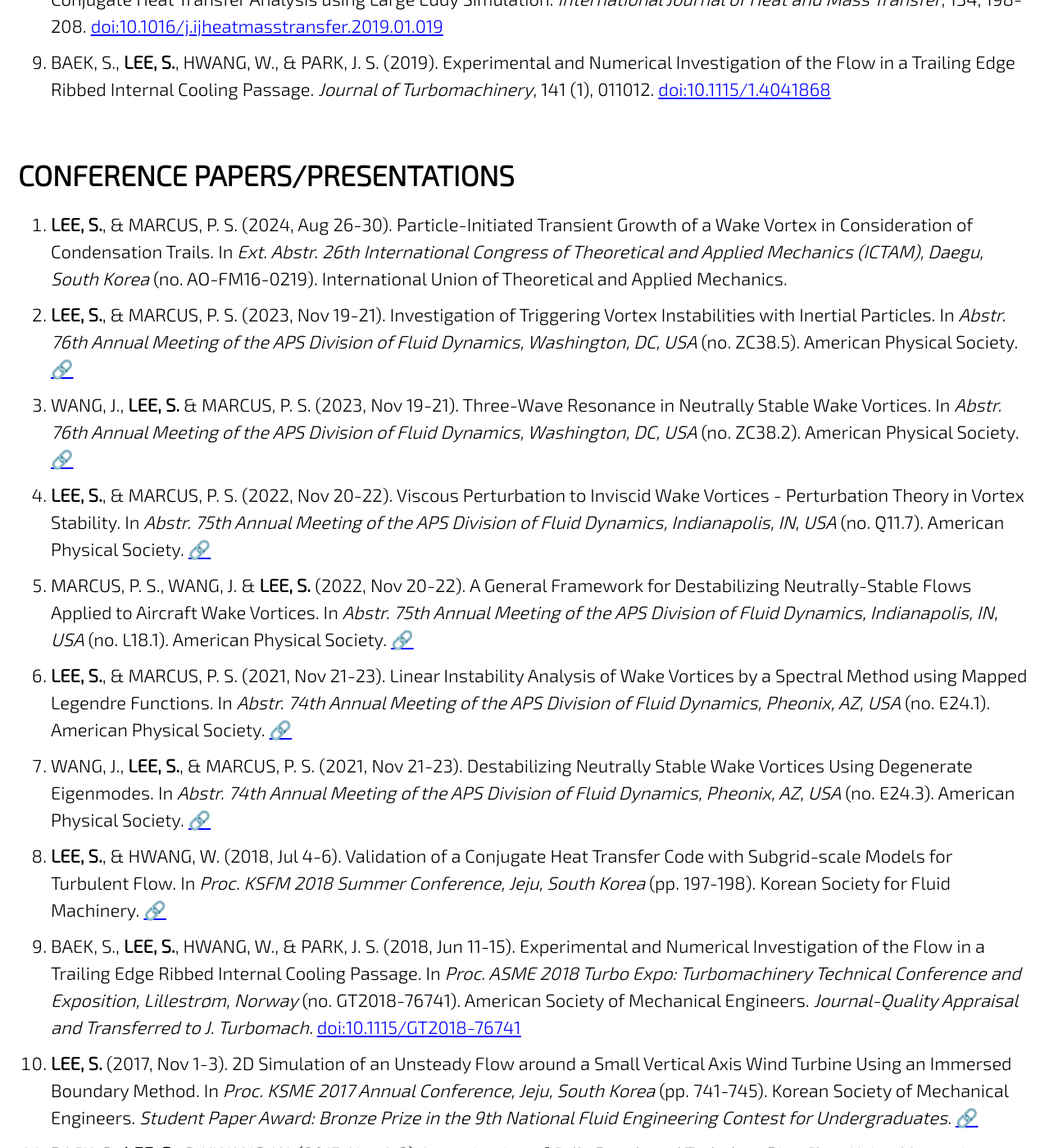
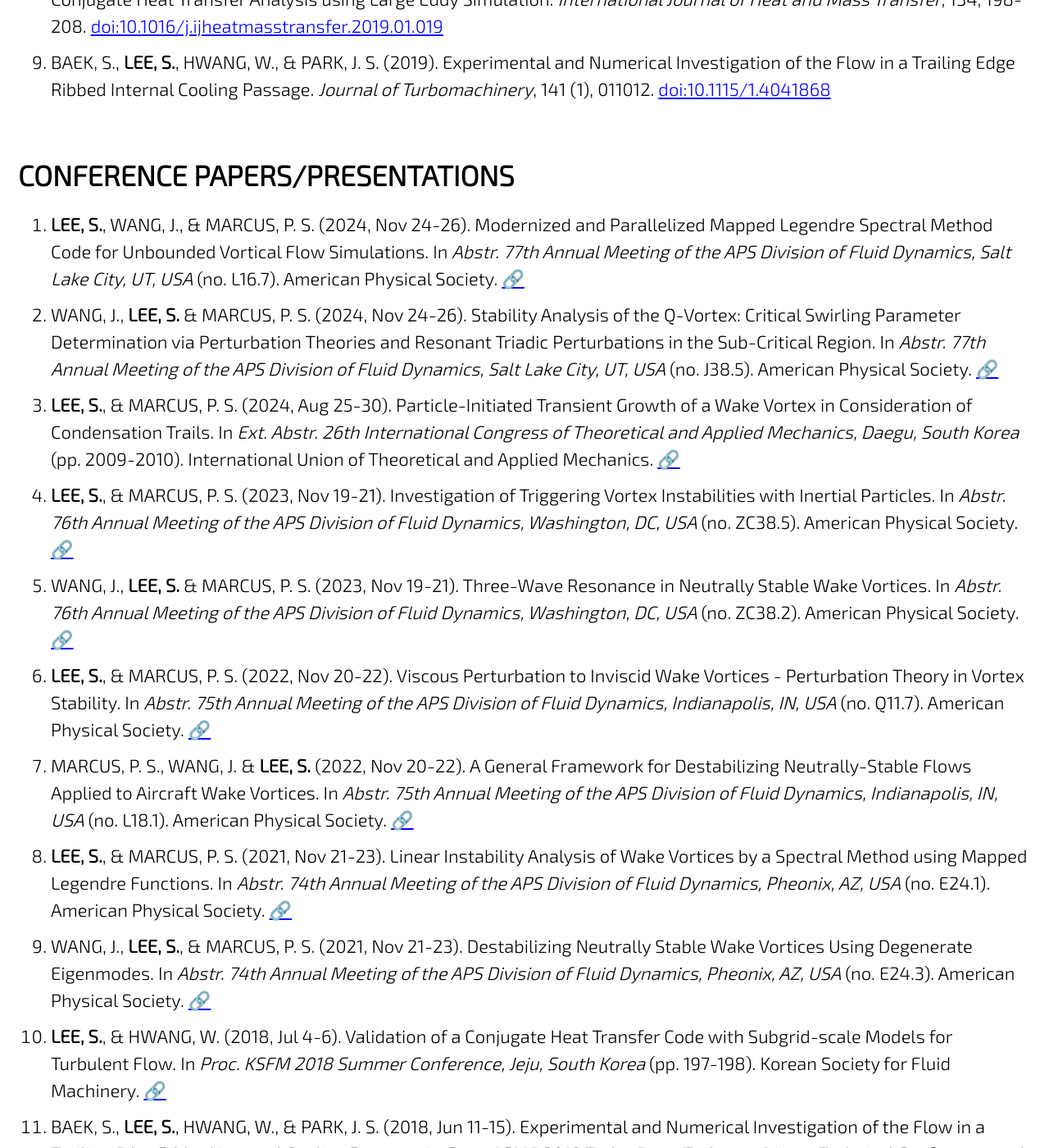
Before and after one commit to jun9303/jun9303.github.io, a Jekyll site: the page built from _pages/publications.md, in a window 1280 px wide and 1400 px high, scrolled down 1024 px. Shown: the whole window at 82% size. Built offline with Jekyll 4.4.1, drawn with Linux system fonts in a browser that asks for light colours; cached includes are drawn as plain includes; nearby versions of some CDN libraries; emoji names are drawn with the system emoji font; some of the changed text lies outside the part shown.

Commit message:
Pub update

```diff
--- a/_pages/publications.md
+++ b/_pages/publications.md
@@ -24,7 +24,10 @@ https://doi.org/10.1093/jcde/qwad059)
 
 # CONFERENCE PAPERS/PRESENTATIONS
 
-1. **LEE, S.**, & MARCUS, P. S. (2024, Aug 26-30). Particle-Initiated Transient Growth of a Wake Vortex in Consideration of Condensation Trails. In *Ext. Abstr. 26th International Congress of Theoretical and Applied Mechanics (ICTAM), Daegu, South Korea* (no. AO-FM16-0219). International Union of Theoretical and Applied Mechanics.
+
+1. **LEE, S.**, WANG, J., & MARCUS, P. S. (2024, Nov 24-26). Modernized and Parallelized Mapped Legendre Spectral Method Code for Unbounded Vortical Flow Simulations. In *Abstr. 77th Annual Meeting of the APS Division of Fluid Dynamics, Salt Lake City, UT, USA* (no. L16.7). American Physical Society. [:link:](https://meetings.aps.org/Meeting/DFD24/Session/L16.7)
+1. WANG, J., **LEE, S.** & MARCUS, P. S. (2024, Nov 24-26). Stability Analysis of the Q-Vortex: Critical Swirling Parameter Determination via Perturbation Theories and Resonant Triadic Perturbations in the Sub-Critical Region. In *Abstr. 77th Annual Meeting of the APS Division of Fluid Dynamics, Salt Lake City, UT, USA* (no. J38.5). American Physical Society. [:link:](https://meetings.aps.org/Meeting/DFD24/Session/J38.5)
+1. **LEE, S.**, & MARCUS, P. S. (2024, Aug 25-30). Particle-Initiated Transient Growth of a Wake Vortex in Consideration of Condensation Trails. In *Ext. Abstr. 26th International Congress of Theoretical and Applied Mechanics, Daegu, South Korea* (pp. 2009-2010). International Union of Theoretical and Applied Mechanics. [:link:](https://nl.go.kr/seoji/contents/S80100000000.do?schM=intgr_detail_view_isbn&isbn=9791198476098)
 1. **LEE, S.**, & MARCUS, P. S. (2023, Nov 19-21). Investigation of Triggering Vortex Instabilities with Inertial Particles. In *Abstr. 76th Annual Meeting of the APS Division of Fluid Dynamics, Washington, DC, USA* (no. ZC38.5). American Physical Society. [:link:](https://meetings.aps.org/Meeting/DFD23/Session/ZC38.5)
 1. WANG, J., **LEE, S.** & MARCUS, P. S. (2023, Nov 19-21). Three-Wave Resonance in Neutrally Stable Wake Vortices. In *Abstr. 76th Annual Meeting of the APS Division of Fluid Dynamics, Washington, DC, USA* (no. ZC38.2). American Physical Society. [:link:](https://meetings.aps.org/Meeting/DFD23/Session/ZC38.2)
 1. **LEE, S.**, & MARCUS, P. S. (2022, Nov 20-22). Viscous Perturbation to Inviscid Wake Vortices - Perturbation Theory in Vortex Stability. In *Abstr. 75th Annual Meeting of the APS Division of Fluid Dynamics, Indianapolis, IN, USA* (no. Q11.7). American Physical Society. [:link:](https://meetings.aps.org/Meeting/DFD22/Session/Q11.7)
@@ -32,7 +35,7 @@ https://doi.org/10.1093/jcde/qwad059)
 1. **LEE, S.**, & MARCUS, P. S. (2021, Nov 21-23). Linear Instability Analysis of Wake Vortices by a Spectral Method using Mapped Legendre Functions. In *Abstr. 74th Annual Meeting of the APS Division of Fluid Dynamics, Pheonix, AZ, USA* (no. E24.1). American Physical Society. [:link:](https://meetings.aps.org/Meeting/DFD21/Session/E24.1)
 1. WANG, J., **LEE, S.**, & MARCUS, P. S. (2021, Nov 21-23). Destabilizing Neutrally Stable Wake Vortices Using Degenerate Eigenmodes. In *Abstr. 74th Annual Meeting of the APS Division of Fluid Dynamics, Pheonix, AZ, USA* (no. E24.3). American Physical Society. [:link:](https://meetings.aps.org/Meeting/DFD21/Session/E24.3)
 1. **LEE, S.**, & HWANG, W. (2018, Jul 4-6). Validation of a Conjugate Heat Transfer Code with Subgrid-scale Models for Turbulent Flow. In *Proc. KSFM 2018 Summer Conference, Jeju, South Korea* (pp. 197-198). Korean Society for Fluid Machinery. [:link:](http://www.dbpia.co.kr/journal/articleDetail?nodeId=NODE07536688&language=ko_KR)
-1. BAEK, S., **LEE, S.**, HWANG, W., & PARK, J. S. (2018, Jun 11-15). Experimental and Numerical Investigation of the Flow in a Trailing Edge Ribbed Internal Cooling Passage. In *Proc. ASME 2018 Turbo Expo: Turbomachinery Technical Conference and Exposition, Lillestrøm, Norway*  (no. GT2018-76741). American Society of Mechanical Engineers. *Journal-Quality Appraisal and Transferred to J. Turbomach.* [doi:10.1115/GT2018-76741](https://doi.org/10.1115/GT2018-76741)
+1. BAEK, S., **LEE, S.**, HWANG, W., & PARK, J. S. (2018, Jun 11-15). Experimental and Numerical Investigation of the Flow in a Trailing Edge Ribbed Internal Cooling Passage. In *Proc. ASME 2018 Turbo Expo: Turbomachinery Technical Conference and Exposition, Lillestrøm, Norway*  (no. GT2018-76741). American Society of Mechanical Engineers. [doi:10.1115/GT2018-76741](https://doi.org/10.1115/GT2018-76741) *Journal-Quality Appraisal and Transferred to J. Turbomach.*
 1. **LEE, S.** (2017, Nov 1-3). 2D Simulation of an Unsteady Flow around a Small Vertical Axis Wind Turbine Using an Immersed Boundary Method. In *Proc. KSME 2017 Annual Conference, Jeju, South Korea* (pp. 741-745). Korean Society of Mechanical Engineers. *Student Paper Award: Bronze Prize in the 9th National Fluid Engineering Contest for Undergraduates*. [:link:](http://www.dbpia.co.kr/journal/articleDetail?nodeId=NODE07287580&language=ko_KR#)
 1. BAEK, S., **LEE, S.**, & HWANG, W. (2017, Nov 1-3). Investigation of Fully Developed Turbulent Pipe Flow Using Magnetic Resonance Velocimetry (MRV) and Large Eddy Simulation (LES). In *Proc. KSME 2017 Annual Conference, Jeju, South Korea* (pp. 581-583). Korean Society of Mechanical Engineers. [:link:](http://www.dbpia.co.kr/journal/articleDetail?nodeId=NODE07287540&language=ko_KR#)
 
```
